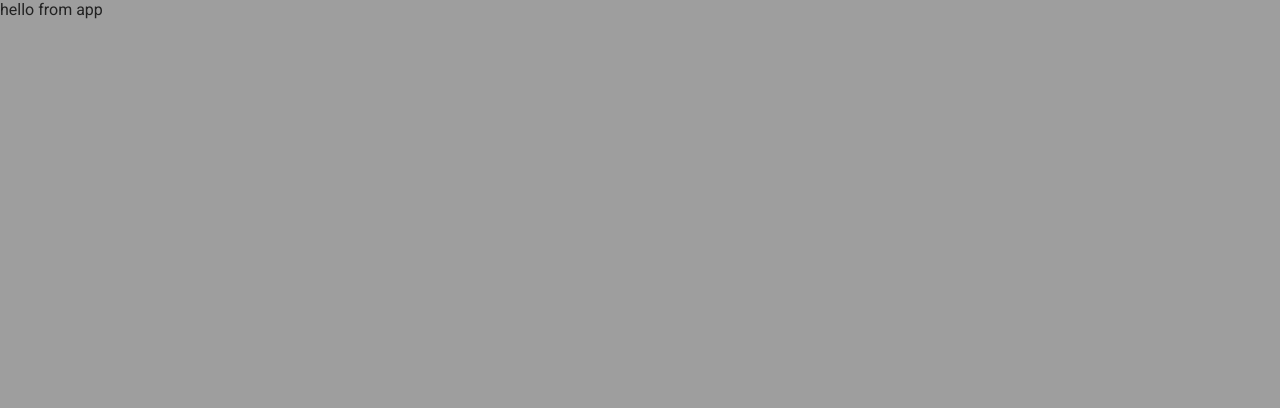
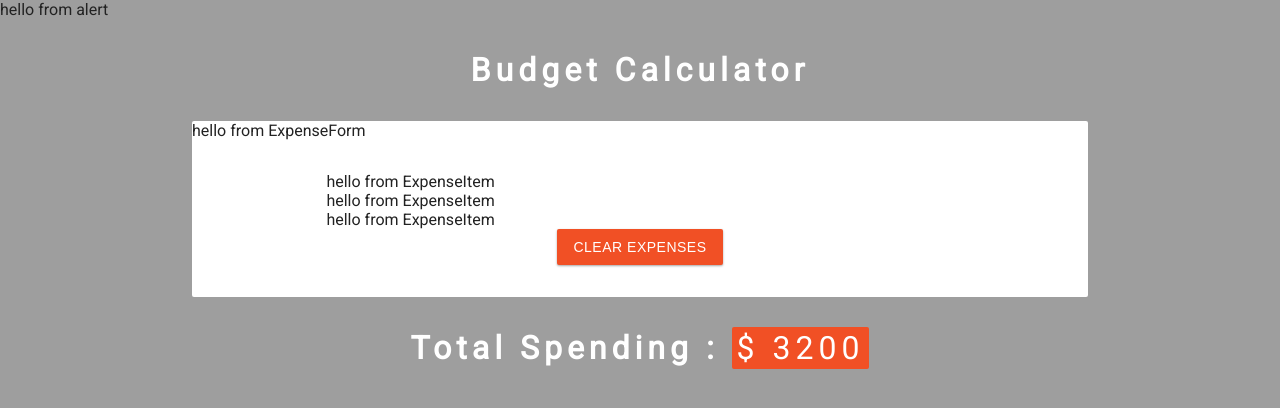
Before and after one commit to wbonneville/john-smilgas-hook-project, a React (Create React App) app: page / in a window 1280 px wide. Shown: the top 408 px of the page. Built offline with nearby package versions, Linux system fonts and the light colour scheme.

Commit message:
add components

```diff
--- a/src/App.js
+++ b/src/App.js
@@ -1,8 +1,45 @@
-import React from "react";
+import React, { useState } from "react";
 import "./App.css";
+import ExpenseList from "./components/ExpenseList";
+import ExpenseForm from "./components/ExpenseForm";
+import Alert from "./components/Alert";
+import uuid from "uuid/v4";
+
+const initialExpenses = [
+  { id: uuid(), charge: "rent", amount: 1600 },
+  { id: uuid(), charge: "car payment", amount: 400 },
+  { id: uuid(), charge: "credit card bill", amount: 1200 }
+];
+
+// import useState()
+// function returns [] with two values
+// 1. the actual value of the state
+// 2. function for updates/control
+// default value
 
 function App() {
-  return <div>hello from app</div>;
+  const [expenses, setExpenses] = useState(initialExpenses);
+
+  return (
+    <>
+      <Alert></Alert>
+      <h1>budget calculator</h1>
+      <main className="App">
+        {" "}
+        <ExpenseForm></ExpenseForm>
+        <ExpenseList expenses={expenses}></ExpenseList>
+      </main>
+      <h1>
+        total spending :{" "}
+        <span className="total">
+          ${" "}
+          {expenses.reduce((acc, curr) => {
+            return (acc += curr.amount);
+          }, 0)}
+        </span>
+      </h1>
+    </>
+  );
 }
 
 export default App;
--- a/src/components/Alert.js
+++ b/src/components/Alert.js
@@ -0,0 +1,7 @@
+import React from "react";
+
+export const Alert = () => {
+  return <div>hello from alert</div>;
+};
+
+export default Alert;
--- a/src/components/ExpenseForm.js
+++ b/src/components/ExpenseForm.js
@@ -0,0 +1,7 @@
+import React from "react";
+
+const ExpenseForm = () => {
+  return <div>hello from ExpenseForm</div>;
+};
+
+export default ExpenseForm;
--- a/src/components/ExpenseItem.js
+++ b/src/components/ExpenseItem.js
@@ -0,0 +1,7 @@
+import React from "react";
+
+const ExpenseItem = () => {
+  return <div>hello from ExpenseItem</div>;
+};
+
+export default ExpenseItem;
--- a/src/components/ExpenseList.js
+++ b/src/components/ExpenseList.js
@@ -0,0 +1,17 @@
+import React from "react";
+import Item from "./ExpenseItem";
+
+export const ExpenseList = ({ expenses }) => {
+  return (
+    <>
+      <ul className="list">
+        {expenses.map(expense => {
+          return <Item key={expense.id} expense={expense}></Item>;
+        })}
+      </ul>
+      {expenses.length > 0 && <button className="btn">clear expenses</button>}
+    </>
+  );
+};
+
+export default ExpenseList;
```
